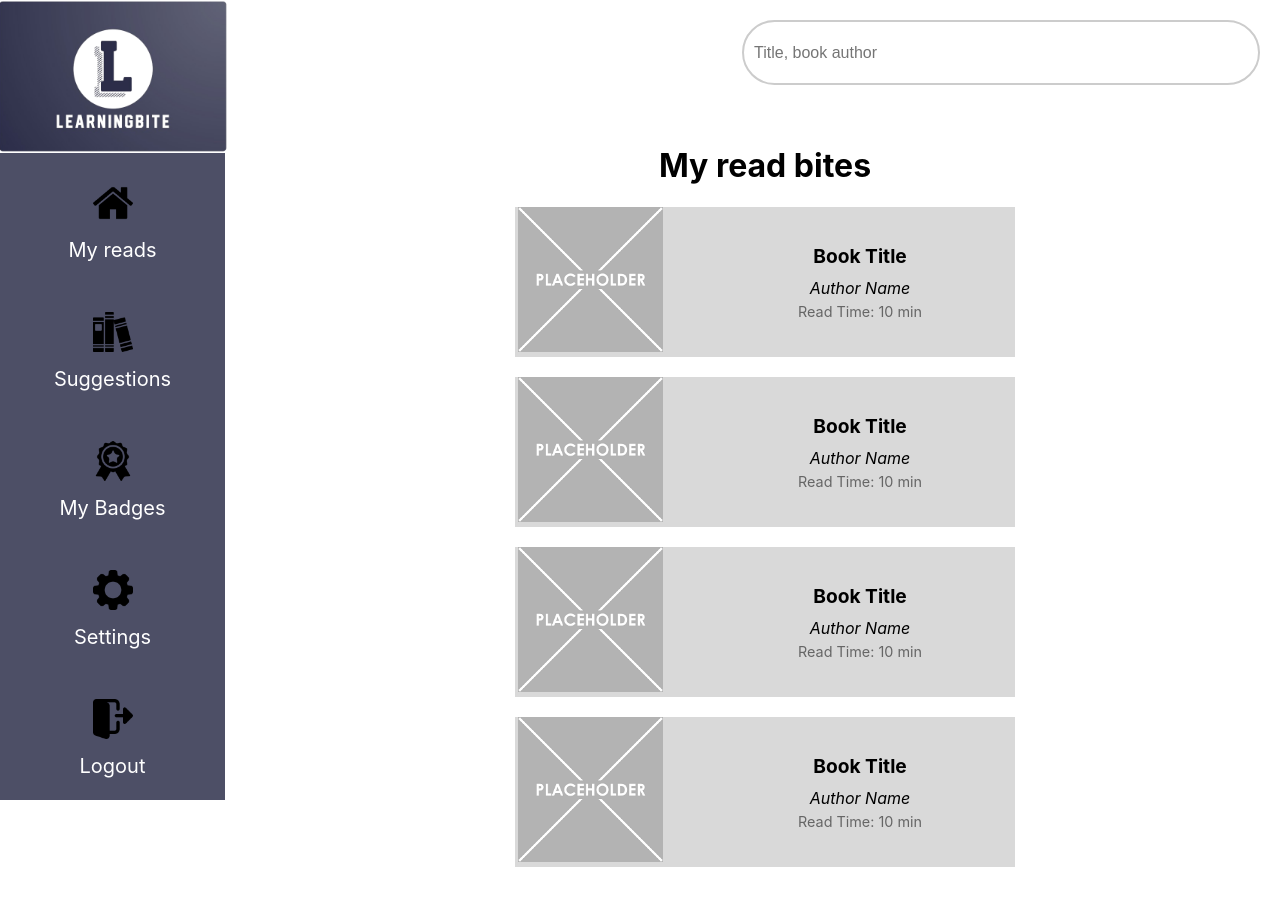
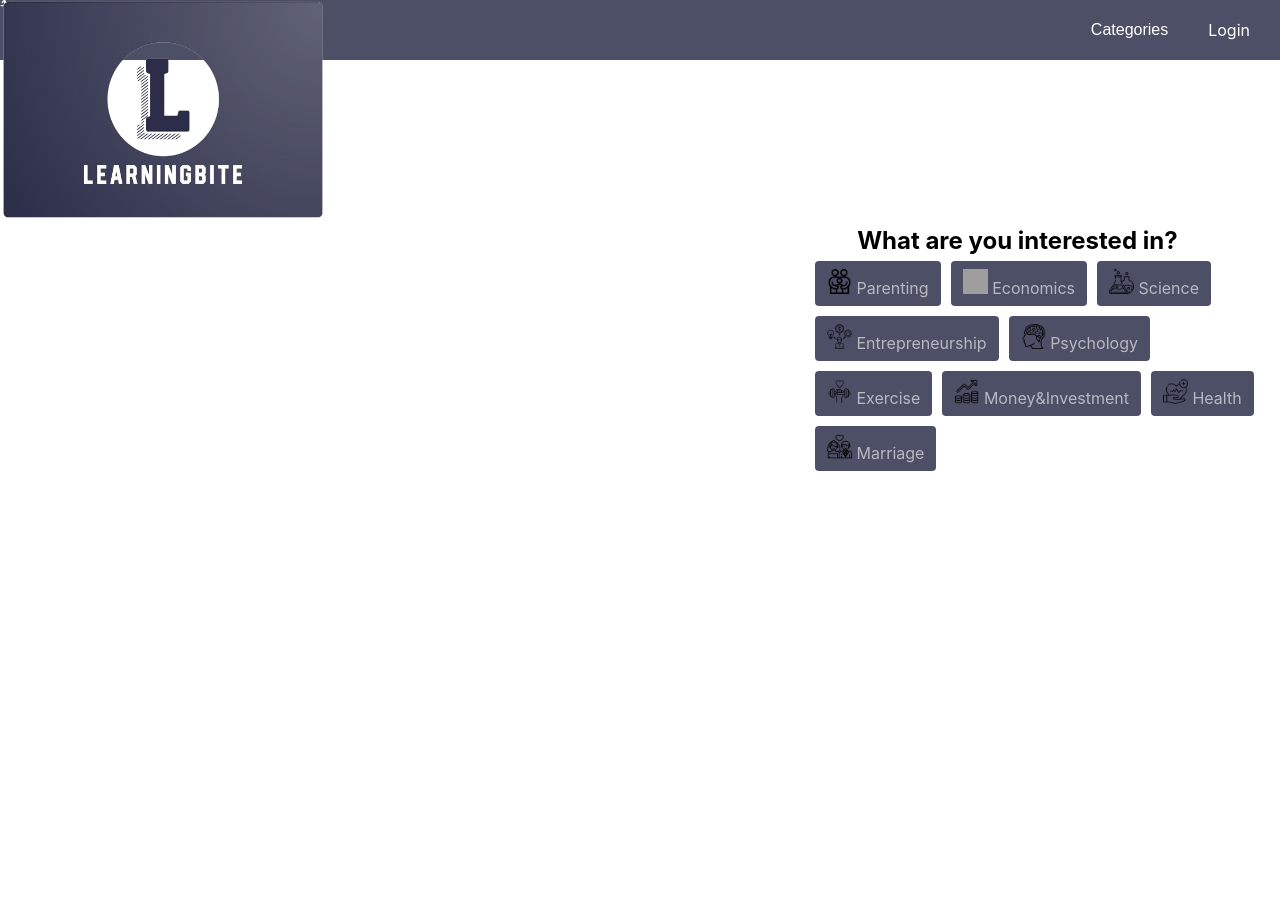
Before and after one commit to Ibango7/learning-bite-app, a React (Create React App) app: page / in a window 1280 px wide. After the commit the page ends 800 px from the top, so only its background shows below. Built offline with nearby package versions, Linux system fonts and the light colour scheme; grey boxes are pictures that could not be loaded.

Commit message:
:construction:

```diff
--- a/src/App.css
+++ b/src/App.css
@@ -1,3 +1,6 @@
+
+
+
 .App {
   text-align: center;
 }
--- a/src/App.js
+++ b/src/App.js
@@ -1,18 +1,23 @@
-import React from 'react';
+import React, { useState } from 'react';
 import './App.css';
 import SideBar from './components/SideBar';
 import { BrowserRouter, Route, Routes } from 'react-router-dom';
 import MainComponent from './components/MainComponent'; // home
+import Entry from './components/EntryComponent';
 import Suggestions from './components/Suggestions'; // recommendation page
 import Badges from './components/Badges'; // badges page
 
 
 function App() {
+  const [logged, setLogged] = useState(false);
+
   const items = ["My reads", "Suggestions", "My Badges", "Settings", "Logout"];
   return (
 
 
     <div className="App">
+      {!logged ?  <Entry/> :
+
       <BrowserRouter>
       <SideBar items ={items}/>
        <Routes>
@@ -22,7 +27,9 @@ function App() {
            <Route path ="mybadges" element={<Badges />} />
        </Routes>
      </BrowserRouter>
-      {/* <MainComponent/>   */}
+
+      }
+
     </div>
   );
 }
--- /dev/null
+++ b/src/components/Categories.js
@@ -0,0 +1,35 @@
+import React from 'react'
+import styles from '../styles/category-style.module.css';
+import parenting from '../assets/family.png';
+import economics from '../assets/economic.png';
+import science from '../assets/science.png';
+import entrepreneurship from '../assets/entrepreneurship.png';
+import  pyschology from '../assets/brain.png';
+import exercise from '../assets/workout.png';
+import money from '../assets/profit.png';
+import  health from '../assets/healthcare.png';
+import  marriage from '../assets/wedding-couple.png';
+import MostPopular from './MostPopular';
+
+
+
+const Categories = (props) => {
+    const icons = [parenting, economics, science, entrepreneurship, pyschology, exercise, money, health, marriage];
+    return (
+        <>
+            <div style={{textAlign:"right", marginTop:"13%", marginRight: "8%" }}>
+            <h2>What are you interested in?</h2>
+                <div className={styles.categorylist}>
+                    {props.categories.map((category, index) => (
+                    <div className={styles.categoryitem} key={index}>
+                        <img className={styles.icons} src={icons[index]} alt="icons"/> <span style={{background:"2px"}}>{category}</span>
+                    </div>
+                    ))}
+                </div>
+            </div>
+            {/* <MostPopular/> */}
+        </>
+    );
+}
+
+export default Categories;
--- /dev/null
+++ b/src/components/EntryComponent.js
@@ -0,0 +1,42 @@
+import React from 'react'
+import logo from '../assets/logo_learningBite.png';
+import styles from '../styles/navbar-style.module.css'
+import book from '../assets/book.png';
+import read_time from '../assets/book_time.png';
+import suggestion from '../assets/suggestion.png';
+import Categories from './Categories';
+import ListOfSuggestions from './ListOfSuggestions';
+
+// import styles from './search-style.module.css'
+const Entry = () => {
+    const categories = ['Parenting', 'Economics', 'Science',
+    'Entrepreneurship', 'Psychology', 'Exercise', 'Money&Investment', 'Health', 'Marriage'];
+
+    return (
+        <>
+            <nav className={styles.navbar}>
+                <div className={styles.navbarlogo}>
+                <img src={logo} alt="Logo" />
+                </div>
+                <div className={styles.navbarlinks}>
+                <div className={styles.navbarlinksright}>
+                    <div className={styles.dropdown}>
+                    <button className={styles.dropbtn}>Categories</button>
+                    <div className={styles.dropdowncontent}>
+                        <a href="/login">Category 1</a>
+                        <a href="/login">Category 2</a>
+                        <a href="/login">Category 3</a>
+                    </div>
+                    </div>
+                    <a href="/login">Login</a>
+                </div>
+                </div>
+            </nav>
+            <Categories categories={categories}/>
+
+        </>
+
+    );
+}
+
+export default Entry;
--- /dev/null
+++ b/src/components/MostPopular.js
@@ -0,0 +1,34 @@
+import React from 'react'
+import styles from '../styles/book-list-style.module.css';
+import placeholder from '../assets/placeholder.png';
+
+const MostPopular = (props) =>{
+    const counter = [1,2,3,];
+
+    return (
+        <>
+        {/* This data will be populated dynamically */}
+
+            <div className={styles.booklist}>
+                {/* <div className={`${styles.scrollbtn} ${styles.scrollleft}`}>&lt;</div>
+                <div className={`${styles.scrollbtn} ${styles.scrollright}`}>&gt;</div> */}
+
+                {counter.map((item, index) => (
+                    <div className={styles.book} key={index}>
+                        <div className={styles.book_image}>
+                            <img src={placeholder} style={{height:"145px"}} alt="Book Cover"/>
+                        </div>
+                        <div className={styles.booktitle}>Book Title 1</div>
+                        <div className={styles.bookauthor}>Author Name 1</div>
+                        <div className={styles.readtime}>Read Time: 8 min</div>
+                    </div>
+                ))}
+            </div>
+
+
+        </>
+
+    );
+}
+
+export default MostPopular;
--- a/src/components/SideBar.js
+++ b/src/components/SideBar.js
@@ -6,7 +6,7 @@ import badge from '../assets/badge.png';
 import settings from '../assets/settings.png';
 import logout from '../assets/logout.png'
 import logo from '../assets/logo_learningBite.png';
-import {Outlet, Link } from 'react-router-dom';
+import {Link } from 'react-router-dom';
 
 
 
--- a/src/components/side-bar-style.module.css
+++ b/src/components/side-bar-style.module.css
@@ -1,5 +1,5 @@
 .sidebar {
-    height: 100vh;
+    height: 100%;
     width: 225px;
     position: fixed;
     top: 0;
--- /dev/null
+++ b/src/styles/category-style.module.css
@@ -0,0 +1,40 @@
+.categorylist {
+    display: flex;
+     flex-wrap: wrap; /*Allow items to wrap into multiple lines */
+     /* border: 1px solid green;  */
+     width: 450px;
+     margin-top: 20%;
+     position: absolute;
+     margin-right: 20px;
+     top: 0;
+     right: 0;
+
+  }
+
+  .categoryitem {
+    background-color: #4D4F66;
+    color: rgba(255, 255, 255, 0.6);
+    padding: 8px 12px;
+    margin: 5px;
+    border-radius: 4px;
+  }
+   .categoryitem:hover {
+    color: #fff;
+    background-color: #0f1223;
+    cursor: pointer;
+   }
+
+   .icons{
+    width:25px;
+    height:25px;
+
+   }
+
+
+  @media screen and (max-width: 768px) {
+    .categorylist {
+      position: static;
+      width: auto;
+      margin-top: 0;
+    }
+  }
--- /dev/null
+++ b/src/styles/navbar-style.module.css
@@ -0,0 +1,85 @@
+.navbar {
+    display: flex;
+    justify-content: space-between;
+    align-items: center;
+    padding: 10px 20px;
+    background-color: #4D4F66;
+    color: #fff;
+  }
+
+  .navbarlogo img {
+    height: 220px;
+    width: 325px;
+    position: absolute;
+    top:0;
+    left: 0;
+  }
+
+  .navbarlinks {
+    display: flex;
+
+  }
+
+  .navbarlinksright {
+    display: flex;
+    align-items: center;
+  }
+
+  .navbarlinksright a,
+  .navbarlinksright button {
+    background-color: transparent;
+    color: #fff;
+    border: none;
+    cursor: pointer;
+    padding: 10px;
+    font-size: 16px;
+    text-decoration: none;
+    margin-left: 20px;
+  }
+
+  .navbarlinksright a {
+    color: #fff;
+    text-decoration: none;
+    margin-left: 20px;
+  }
+
+  .dropdown {
+    position: relative;
+    display: inline-block;
+  }
+
+  /* .dropbtn {
+    background-color: transparent;
+    color: #fff;
+    border: none;
+    cursor: pointer;
+    padding: 10px;
+    font-size: 16px;
+  } */
+
+  .dropdowncontent {
+    display: none;
+    position: absolute;
+    background-color: #333;
+    min-width: 160px;
+    z-index: 1;
+  }
+
+  .dropdowncontent a {
+    color: #fff;
+    padding: 12px 16px;
+    text-decoration: none;
+    display: block;
+  }
+
+  .dropdowncontent a:hover {
+    background-color: #444;
+  }
+
+  .dropdown:hover .dropdowncontent {
+    display: block;
+  }
+
+  .dropdown:hover .dropbtn {
+    background-color: #444;
+  }
```
Also changed, not shown: src/assets/book_time.png (added). Lines whose indentation alone changed are shown as unchanged.
